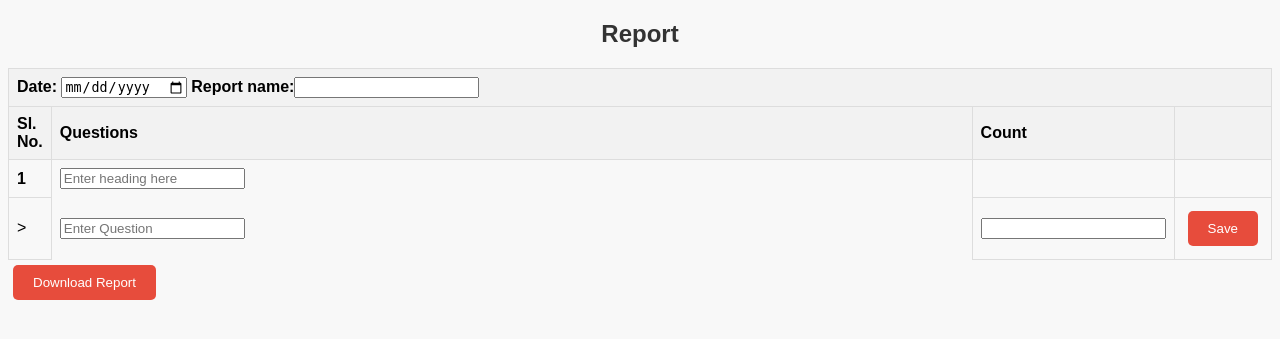
After one commit to selmanfariz18/asha_django, a Django app: page /report_edit in a window 1280 px wide. The commit adds this page. Shown: the top 339 px of the page. Run offline with Django 5.2, Linux system fonts and the light colour scheme; some libraries are stand-ins or nearby versions.

Commit message:
report added

```diff
--- /dev/null
+++ b/asha/ashaease/templates/edit_report.html
@@ -0,0 +1,182 @@
+<!DOCTYPE html>
+<html lang="en">
+<head>
+    <meta charset="UTF-8">
+    <meta name="viewport" content="width=device-width, initial-scale=1.0">
+    <title>Report Page</title>
+    <style>
+        /* Overall UI styling */
+        body {
+            background-color: #f8f8f8; /* Light grey */
+            color: #000000; /* Dark grey */
+            font-family: Arial, sans-serif;
+        }
+
+        /* Header styling */
+        h2 {
+            color: #333; /* Dark grey */
+            text-align: center;
+            margin-top: 20px;
+        }
+
+        /* Button styling */
+        button {
+            background-color: #e74c3c; /* Red */
+            color: white;
+            border: none;
+            padding: 10px 20px;
+            margin: 5px;
+            cursor: pointer;
+            border-radius: 5px;
+        }
+
+        button:hover {
+            background-color: #c0392b; /* Darker red on hover */
+        }
+
+        /* Table styling */
+        table {
+            width: 100%;
+            border-collapse: collapse;
+            margin-top: 20px;
+        }
+        th, td {
+            border: 1px solid #ddd;
+            padding: 8px;
+            text-align: left;
+        }
+        th {
+            background-color: #f2f2f2; /* Light grey */
+        }
+        .editable-input {
+            width: 100%;
+            border: none;
+            background-color: transparent;
+        }
+        .placeholder-text {
+            color: #888;
+        }
+
+        .heading-row{
+            font-weight: bold;
+        }
+
+    </style>
+</head>
+<body>
+
+    <h2>Report</h2>
+    <form id="reportForm" method="POST" action="{% url 'report_edit' %}">
+        {% csrf_token %}
+        <table id="report-table">
+            <thead>
+                <tr>
+                    <th colspan="4">Date: <input type="date" name="report_date"> Report name:<input type="text" name="report_name"></th>
+                </tr>
+                <tr>
+                    <th>Sl. No.</th>
+                    <th>Questions</th>
+                    <th>Count</th>
+                    <th></th>
+                </tr>
+            </thead>
+            <tbody id="table-body">
+                <tr class="heading-row">
+                    <td>1</td>
+                    <td class="editable-input placeholder-text">
+                        <input type="text" name="heading" placeholder="Enter heading here">
+                    </td>
+                    <td></td>
+                    <td></td>
+                </tr>
+                <tr class="question-row">
+                    <td>></td>
+                    <td contenteditable="true" class="editable-input placeholder-text">
+                        <input type="text" name="question" placeholder="Enter Question">
+                    </td>
+                    <td><input type="number" name="count"></td>
+                    <td><button type="submit">Save</button></td>
+                </tr>
+            </tbody>
+        </table>
+        <!-- <button type="button" onclick="addHeading()">Add Heading</button>
+        <button type="button" onclick="addQuestion()">Add Question</button> -->
+        <!-- <button type="submit">Save Data</button> -->
+    </form>
+    <button onclick="downloadReport()">Download Report</button>
+
+    <script src="https://cdnjs.cloudflare.com/ajax/libs/jspdf/2.4.0/jspdf.umd.min.js"></script>
+    <script src="https://cdnjs.cloudflare.com/ajax/libs/jspdf-autotable/3.5.13/jspdf.plugin.autotable.min.js"></script>
+    <script>
+
+    // function addHeading() {
+    //     var table = document.getElementById("report-table").getElementsByTagName('tbody')[0];
+    //     var headingCount = table.getElementsByClassName('heading-row').length + 1;
+    //     var newRow = table.insertRow(table.rows.length);
+    //     newRow.classList.add('heading-row');
+    //     var cell1 = newRow.insertCell(0);
+    //     var cell2 = newRow.insertCell(1);
+    //     var cell3 = newRow.insertCell(2);
+    //     cell1.innerHTML = headingCount;
+    //     cell2.innerHTML = '';
+    //     cell2.setAttribute('contenteditable', 'true');
+    //     cell2.classList.add('editable-input', 'placeholder-text');
+    //     cell2.setAttribute('onclick', 'clearPlaceholder(this)');
+    //     cell2.innerHTML = 'Enter heading here';
+    //     cell3.innerHTML = '';
+    // }
+
+    // function addQuestion() {
+    //     var table = document.getElementById("report-table").getElementsByTagName('tbody')[0];
+    //     var questionCount = table.getElementsByClassName('question-row').length + 1;
+    //     var newRow = table.insertRow(table.rows.length);
+    //     newRow.classList.add('question-row');
+    //     var cell1 = newRow.insertCell(0);
+    //     var cell2 = newRow.insertCell(1);
+    //     var cell3 = newRow.insertCell(2);
+    //     cell1.innerHTML ='>';
+    //     cell2.innerHTML = '';
+    //     cell2.setAttribute('contenteditable', 'true');
+    //     cell2.classList.add('editable-input', 'placeholder-text');
+    //     cell2.setAttribute('onclick', 'clearPlaceholder(this)');
+    //     cell2.innerHTML = 'Enter question here';
+    //     cell3.innerHTML = '<input type="number">';
+    // }
+
+    // // Function to clear placeholder text on click
+    // function clearPlaceholder(element) {
+    //     if (element.classList.contains('placeholder-text')) {
+    //         element.innerHTML = '';
+    //         element.classList.remove('placeholder-text');
+    //     }
+    // }
+
+
+
+    // document.querySelectorAll('.question-row').forEach(function(row) {
+    //     const heading = row.previousElementSibling.querySelector('.editable-input').textContent; // Gets heading from the previous heading row
+    //     const question = row.querySelector('.editable-input').textContent;
+    //     const count = row.querySelector('input[type="number"]').value;
+    //     data.questions.push({heading: heading, question: question, count: count});
+    // });
+
+
+
+// Function to download the report in PDF format
+function downloadReport() {
+    var data = JSON.parse(localStorage.getItem('reportData'));
+    if (data) {
+        var doc = new jsPDF();
+        doc.autoTable({
+            head: [['Sl. No.', 'Questions', 'Count']],
+            body: data.map(row => [row.slNo, row.question, row.numOfWork]),
+        });
+        doc.save('report.pdf');
+    } else {
+        alert('No data available to generate the report!');
+    }
+}
+    </script>
+
+</body>
+</html>
--- a/asha/ashaease/templates/home.html
+++ b/asha/ashaease/templates/home.html
@@ -601,7 +601,7 @@
               <span class="name">Report</span>
 
             </div>
-            <a href="report.html">
+            <a href="/report">
               <button style="--clr:#f42004" >></button>
               </a>
           </div>
--- a/asha/ashaease/urls.py
+++ b/asha/ashaease/urls.py
@@ -1,5 +1,6 @@
 from django.urls import path
 from ashaease import views
+
 
 urlpatterns = [
     path('',views.base, name="base"),
@@ -14,4 +15,7 @@ urlpatterns = [
     path('events/<int:year>/<int:month>/', views.get_events, name='get_events'),
     path('edit/<int:event_id>/', views.edit_event, name='edit_event'),
     path('notification', views.notification, name="notification"),
+    path('report/', views.report, name='report'),
+    path('report_edit', views.report_edit, name='report_edit'),
+    path('report_edit_maintain', views.report_edit_maintain, name='report_edit_maintain'),
 ]
--- a/asha/ashaease/views.py
+++ b/asha/ashaease/views.py
@@ -9,8 +9,13 @@ from django.contrib.auth.hashers import make_password, check_password
 from django.contrib.auth.decorators import login_required
 from .forms import EventForm
 from django.http import JsonResponse
+from .models import Report,Heading, Questions
+from django.views.decorators.csrf import csrf_exempt
+import json
+from django.utils.dateparse import parse_date
 
-import datetime
+
+from datetime import datetime
 
 from ashaease.models import ProfileDetail, Event
 
@@ -222,3 +227,122 @@ def notification(request):
         return redirect('home')
 
     return render(request, 'notification.html')
+
+
+def report(request):
+
+    if request.method == "POST":
+        # Get data from form
+        report_name = request.POST.get('report_name')
+        report_date = request.POST.get('report_date')
+
+    return render(request, 'report.html')
+
+def report_edit(request):
+
+    if request.method == "POST":
+        # Get data from form
+        report_name = request.POST.get('report_name')
+        report_date = request.POST.get('report_date')
+        heading = request.POST.get('heading')
+        question = request.POST.get('question')
+        count = request.POST.get('count')
+
+        # Parse the date from string to date object
+        report_date = parse_date(report_date)
+
+        # Assuming the user is logged in and is available as request.user
+        user = request.user
+
+        # Retrieve the existing report or create a new one if it doesn't exist
+        report, report_created = Report.objects.get_or_create(
+            name=report_name,
+            date=report_date,
+            defaults={'created_by': user}
+        )
+
+        # Retrieve or create the heading under the report
+        heading, heading_created = Heading.objects.get_or_create(
+            report=report,
+            heading=heading
+        )
+
+        # Create a new question under the heading
+        question = Questions.objects.create(
+            heading=heading,
+            question_text=question,
+            count=count
+        )
+
+        report = Report.objects.get(created_by=request.user, id=report.id)
+        heading = Heading.objects.filter(report=report)
+        questions = Questions.objects.all()
+
+
+
+        context = {
+            'reports' : report,
+            'heading' : heading,
+            'questions' : questions
+        }
+        # print()
+        return render(request, 'edit_report_maintain.html', context)
+
+
+    return render(request, 'edit_report.html')
+
+
+def report_edit_maintain(request):
+    if request.method == "POST":
+        # Get data from form
+        report_name = request.POST.get('report_name')
+        report_date = request.POST.get('report_date')
+        heading = request.POST.get('heading')
+        question = request.POST.get('question')
+        count = request.POST.get('count')
+
+        # Parse the date from string to date object
+        report_date = parse_date(report_date)
+
+        # Assuming the user is logged in and is available as request.user
+        user = request.user
+
+        # Retrieve the existing report or create a new one if it doesn't exist
+        report, report_created = Report.objects.get_or_create(
+            name=report_name,
+            date=report_date,
+            defaults={'created_by': user}
+        )
+
+        # Retrieve or create the heading under the report
+        heading, heading_created = Heading.objects.get_or_create(
+            report=report,
+            heading=heading
+        )
+
+        # Create a new question under the heading
+        question = Questions.objects.create(
+            heading=heading,
+            question_text=question,
+            count=count
+        )
+
+
+        reports = Report.objects.get(created_by=request.user, id=report.id)
+        heading = Heading.objects.filter(report=reports)
+        questions = Questions.objects.all()
+
+
+        context = {
+            'reports' : reports,
+            'heading' : heading,
+            'questions' : questions
+        }
+        return render(request, 'edit_report_maintain.html', context)
+
+
+    return render(request, 'edit_report_maintain.html')
+
+
+def report(request):
+    return render(request, 'report.html')
```
Also changed, not shown: asha/ashaease/models.py (+24 -0 lines), asha/ashaease/templates/calendar.html (+4 -3 lines), asha/ashaease/templates/edit_report_maintain.html (added, +224 -0 lines), asha/ashaease/templates/report.html (added, +11 -0 lines), asha/ashaease/migrations/0004_report_question.py (added), asha/ashaease/migrations/0005_alter_report_created_by_heading_questions_and_more.py (added), asha/db.sqlite3.
